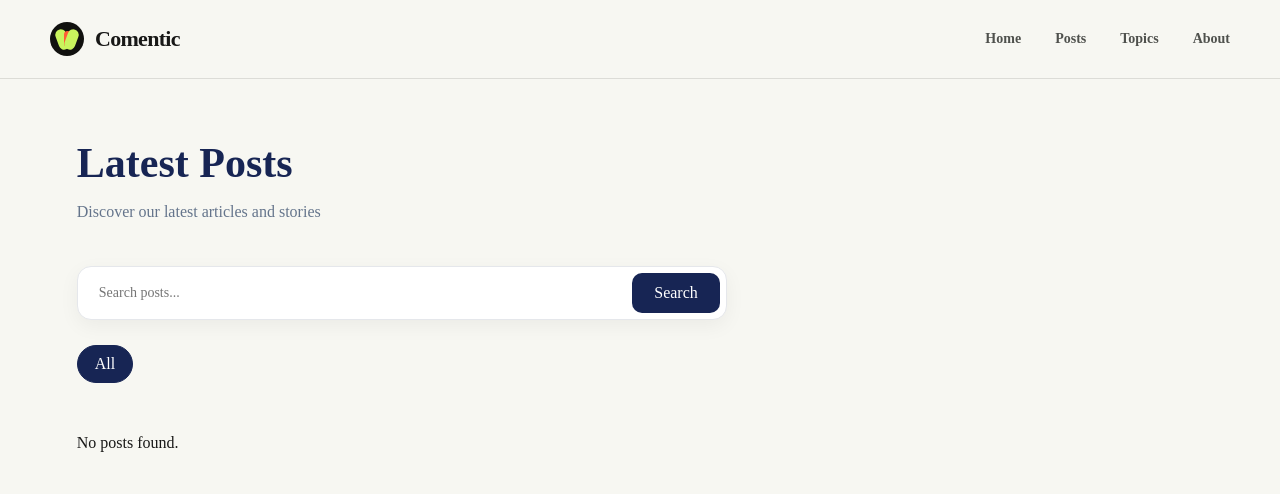
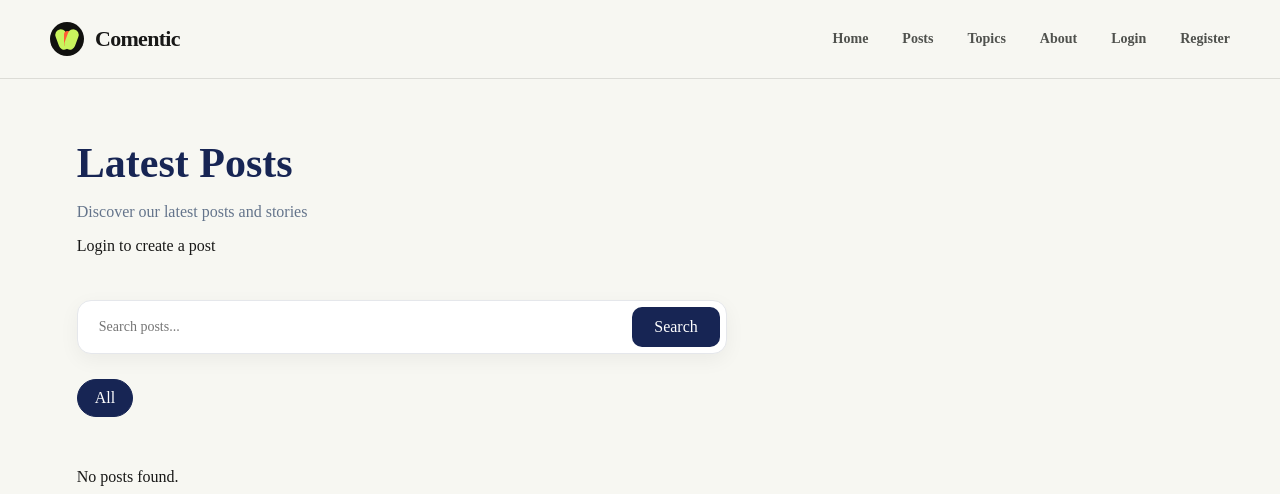
Before and after one commit to SabaSadeghi1/weblog, a Django app: template blog/templates/blog/post_list.html in a window 1280 px wide. Shown: the top 494 px of the page. Run offline with Django 5.2, Linux system fonts and the light colour scheme; the template is opened without the code that fills it, so the values that code supplies are empty; parts of the project's set-up code (start-up, migrations or seed data) failed here and were passed over; some libraries are stand-ins or nearby versions.

```diff
--- a/blog/templates/blog/post_list.html
+++ b/blog/templates/blog/post_list.html
@@ -48,10 +48,36 @@ Posts
 
 <div class="posts-page">
 
-    <div class="posts-header">
-        <h1>Latest Posts</h1>
-        <p>Discover our latest articles and stories</p>
-    </div>
+<div class="posts-header">
+
+    <h1>Latest Posts</h1>
+
+    <p>
+        Discover our latest posts and stories
+    </p>
+
+
+    {% if request.user.is_authenticated %}
+
+        <a
+            href="{% url 'blog:post_create' %}"
+            class="create-post-btn"
+        >
+            + Create Post
+        </a>
+
+    {% else %}
+
+        <a
+            href="{% url 'login' %}"
+            class="create-post-btn"
+        >
+            Login to create a post
+        </a>
+
+    {% endif %}
+
+</div>
 
     <div class="posts-tools">
 
--- a/config/urls.py
+++ b/config/urls.py
@@ -20,6 +20,8 @@ urlpatterns = [
     path("", include("core.urls")),
     path("sitemap.xml",sitemap,{"sitemaps": sitemaps},name="django.contrib.sitemaps.views.sitemap",),
     path("robots.txt",seo_views.robots_txt,name="robots_txt"),
+    path('login/',accounts_views.user_login,name='login'),
+    path('logout/',accounts_views.user_logout,name='logout'),
 ]
 
 if settings.DEBUG:
--- a/templates/base.html
+++ b/templates/base.html
@@ -59,6 +59,36 @@
                 <a href="{% url 'blog:post_list' %}">Posts</a>
                 <a href="{% url 'core:landing' %}#topics">Topics</a>
                 <a href="{% url 'core:landing' %}#about">About</a>
+                {% if request.user.is_authenticated %}
+
+                <a href="{% url 'blog:post_create' %}">
+                    Create Post
+                </a>
+
+                <form
+                    method="post"
+                    action="{% url 'logout' %}"
+                >
+
+                    {% csrf_token %}
+
+                    <button type="submit">
+                        Logout
+                    </button>
+
+                </form>
+
+            {% else %}
+
+                <a href="{% url 'login' %}">
+                    Login
+                </a>
+
+                <a href="{% url 'register' %}">
+                    Register
+                </a>
+
+{% endif %}
             </nav>
         </div>
     </header>
```
Also changed, not shown: blog/views.py (+90 -1 lines).
